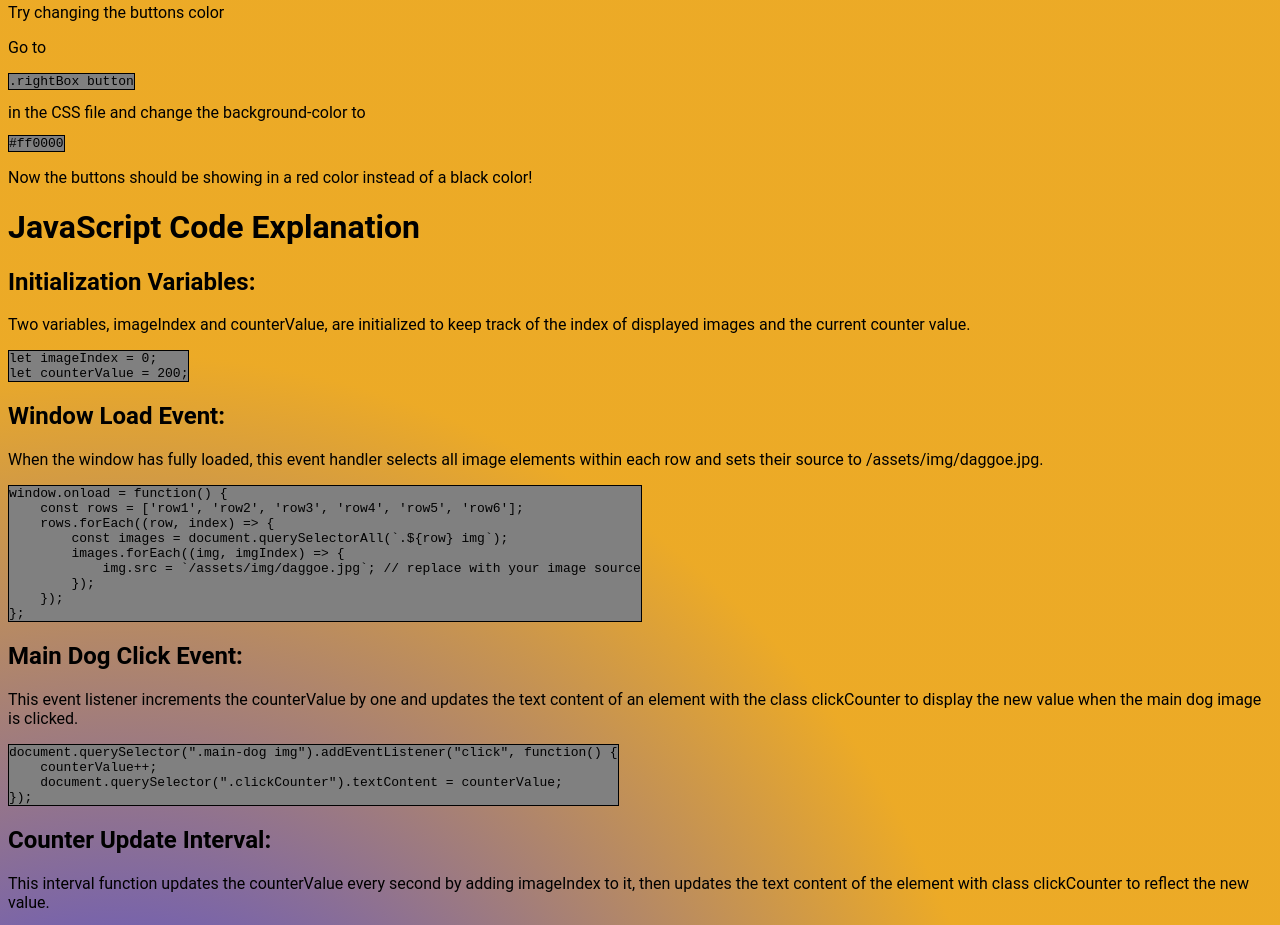
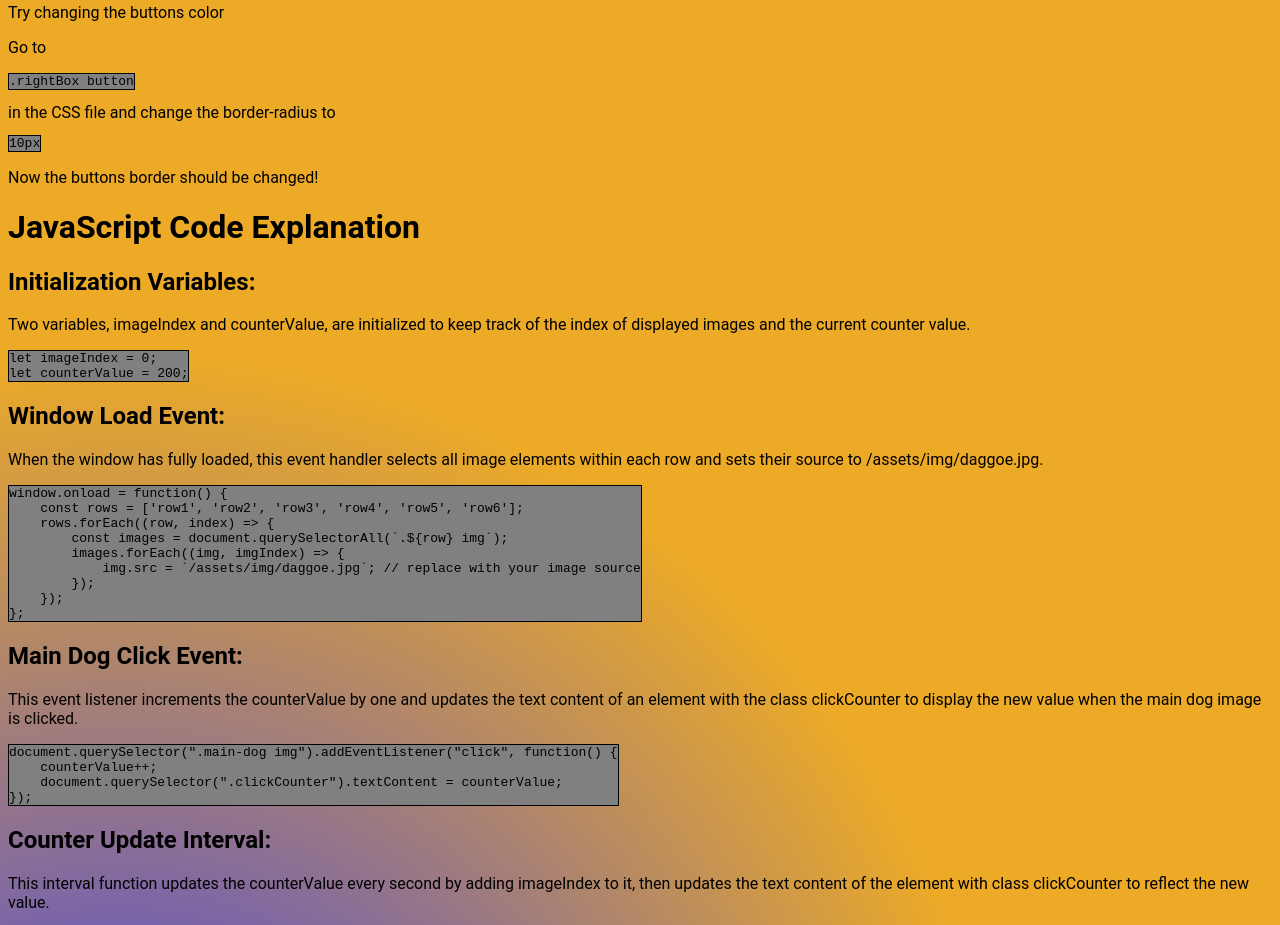
Before and after one commit to pgmgent-atwork2/project-1-workshop-start-2-code-bonkthedog, a website: page tutorial.html in a window 1280 px wide. Shown: the part 2398-3323 px from the top of the page. Drawn offline with Linux system fonts and the light colour scheme.

Commit message:
tutorial

```diff
--- a/tutorial.html
+++ b/tutorial.html
@@ -38,8 +38,8 @@
 
 <h2>Now try changing something yourself!</h2>
 <p>Try changing the buttons color</p>
-<p>Go to <pre>.rightBox button</pre> in the CSS file and change the background-color to <pre>#ff0000</pre></p>
-<p>Now the buttons should be showing in a red color instead of a black color!</p>
+<p>Go to <pre>.rightBox button</pre> in the CSS file and change the border-radius to <pre>10px</pre></p>
+<p>Now the buttons border should be changed!</p>
 
 <h1>JavaScript Code Explanation</h1>
 
```
